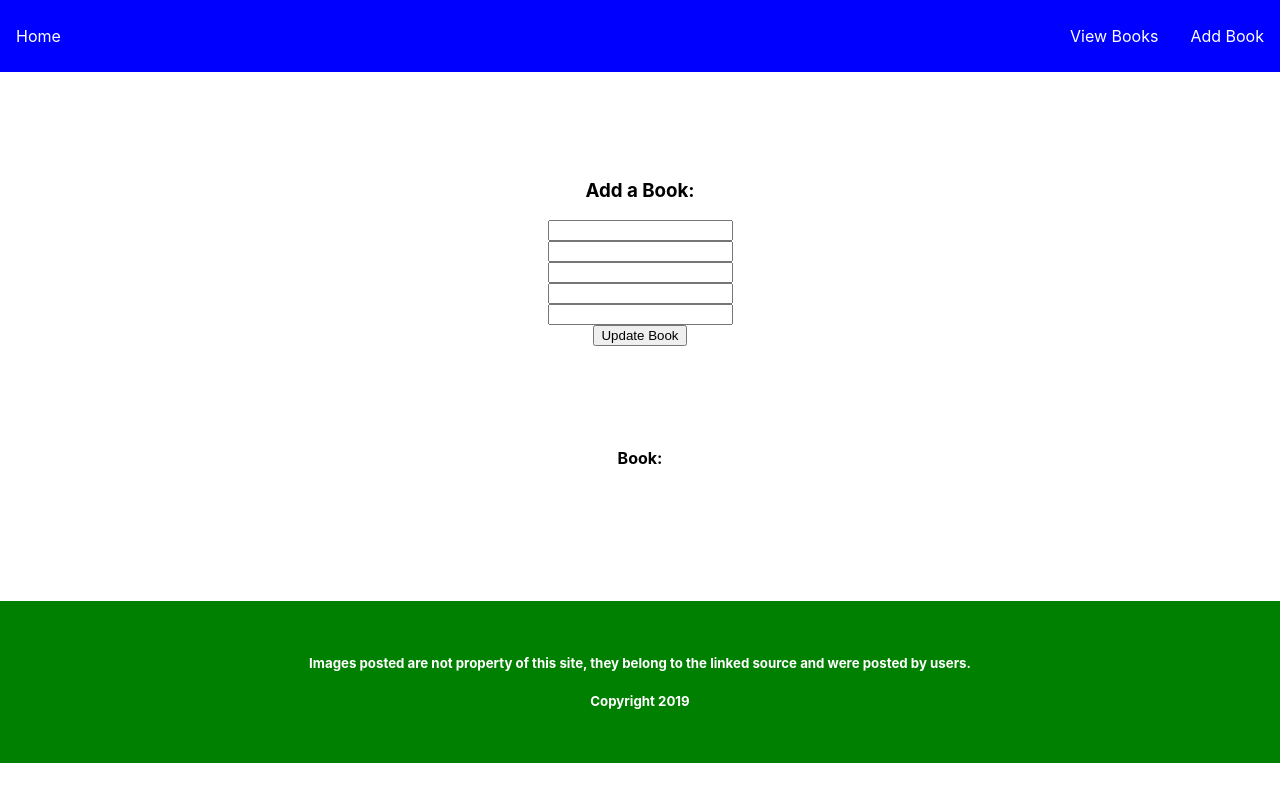
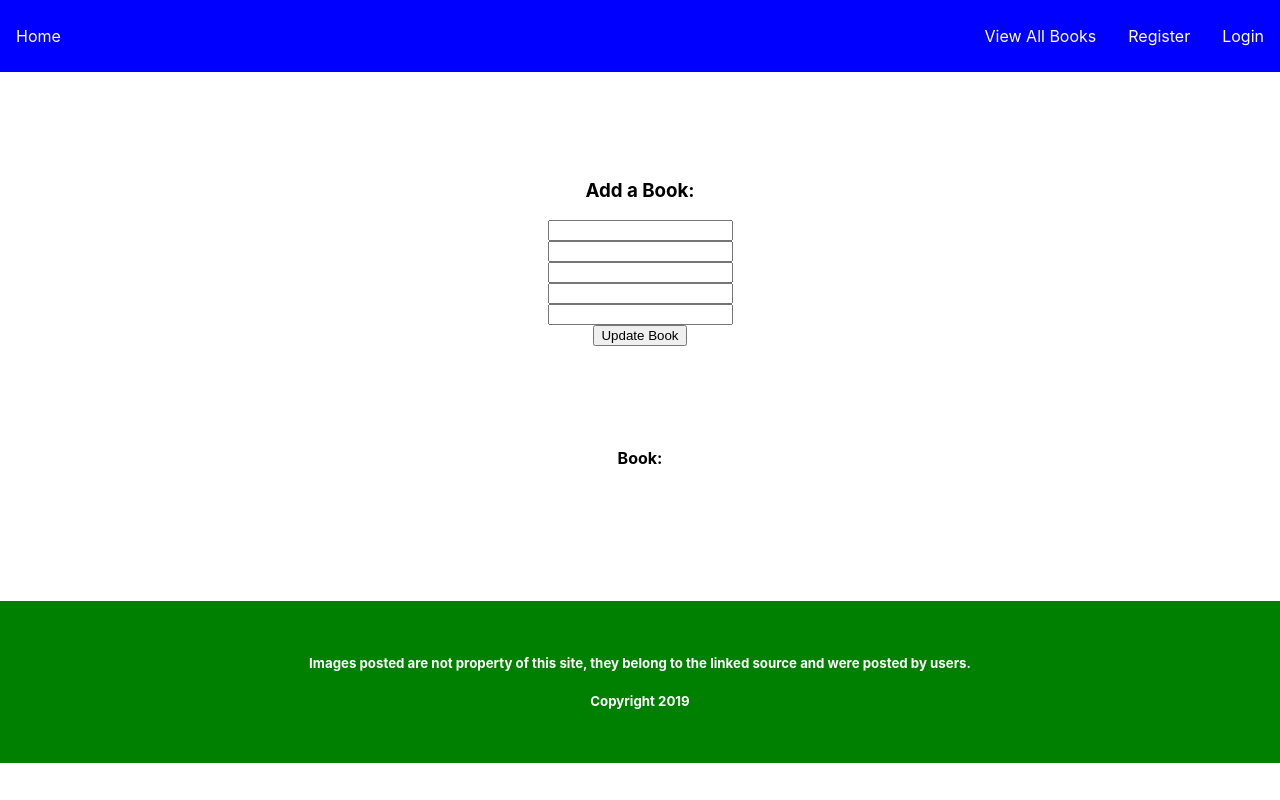
Before and after one commit to shaunwcolley/reactassignment3-client, a React (Create React App) app: page /api/update/book-id/1 in a window 1280 px wide. Built offline with nearby package versions, Linux system fonts and the light colour scheme; no server answers.

Commit message:
added tests for header

```diff
--- a/package.json
+++ b/package.json
@@ -3,10 +3,13 @@
   "version": "0.1.0",
   "private": true,
   "dependencies": {
+    "enzyme": "^3.9.0",
+    "enzyme-adapter-react-16": "^1.12.1",
     "react": "^16.8.6",
     "react-dom": "^16.8.6",
     "react-router-dom": "^5.0.0",
-    "react-scripts": "3.0.0"
+    "react-scripts": "3.0.0",
+    "react-test-renderer": "^16.8.6"
   },
   "scripts": {
     "start": "react-scripts start",
--- a/src/App.js
+++ b/src/App.js
@@ -7,7 +7,7 @@ class App extends Component {
   render() {
     return (
       <div className="home">
-        <div>Howdy, this is home page, follow links above to add a book to the databse or view all of the books in the database.</div>
+        <div>Howdy, this is home page, follow links above to add a book to the database or view all of the books in the database.</div>
       </div>
     )
   }
--- a/src/BaseLayout.js
+++ b/src/BaseLayout.js
@@ -6,8 +6,10 @@ export class Header extends Component {
     return (
       <div className="header">
         <div><NavLink to="/" className="navlink">Home</NavLink></div>
-        <div className="viewAllLink"><NavLink to="/view-all-books" className="navlink">View Books</NavLink></div>
-        <div><NavLink to="/add-book" className="navlink">Add Book</NavLink></div>
+        <div className="viewAllLink"><NavLink to="/view-all-books" className="navlink">View All Books</NavLink></div>
+        {this.props.isAuthenticated ? <div><NavLink to="/add-book" className="navlink">Add Book</NavLink></div> : null }
+        {!this.props.isAuthenticated ? <div><NavLink to="/register" className="navlink">Register</NavLink></div> : null}
+        {!this.props.isAuthenticated ? <div><NavLink to="/login" className="navlink">Login</NavLink></div> : null}
       </div>
     )
   }
@@ -26,7 +28,7 @@ export class BaseLayout extends Component {
   render(){
     return (
       <div className="body">
-        <Header />
+        <Header isAuthenticated = {false} />
           {this.props.children}
         <Footer />
       </div>
```
Also changed, not shown: 2 other files (tests, documents, lock files or other folders).
